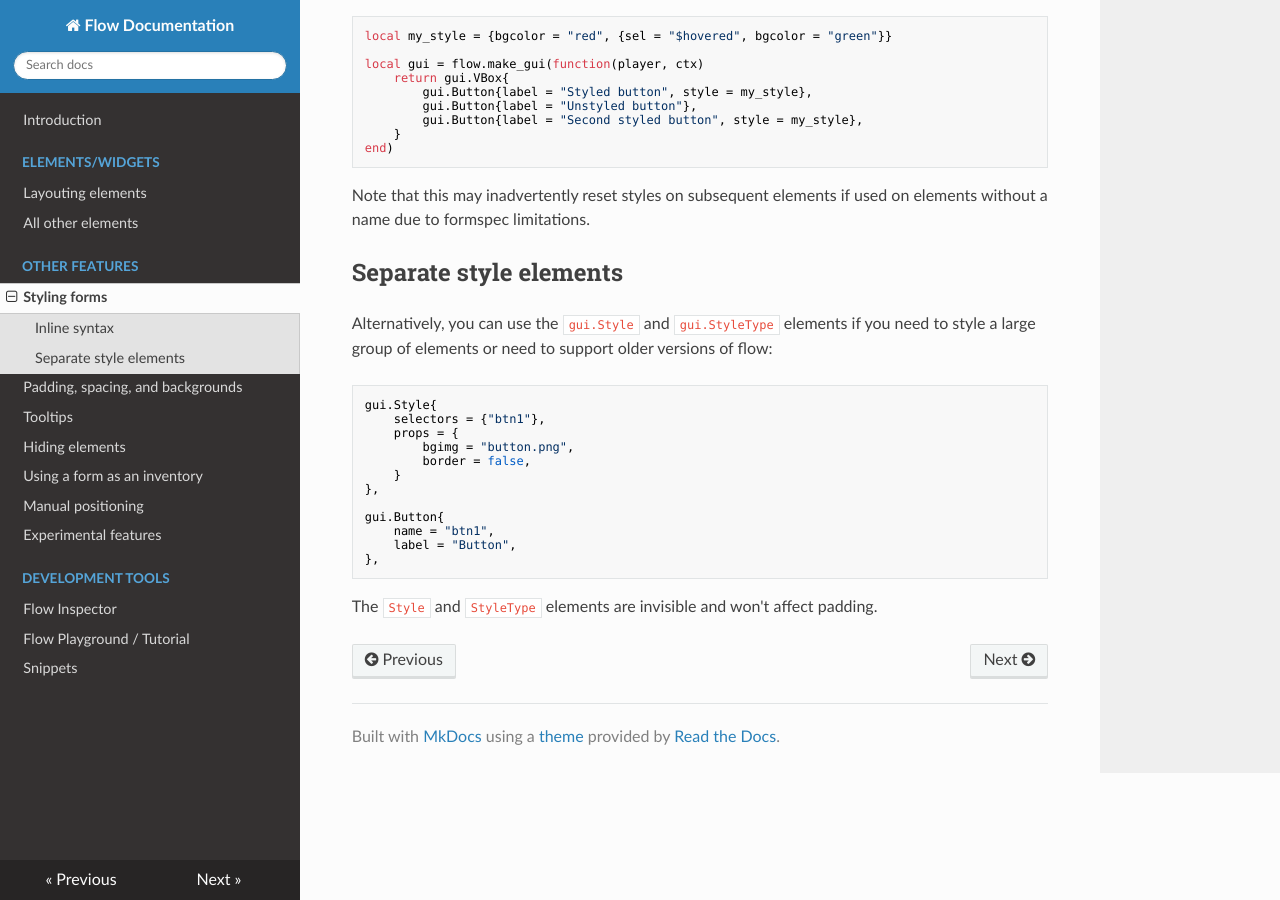
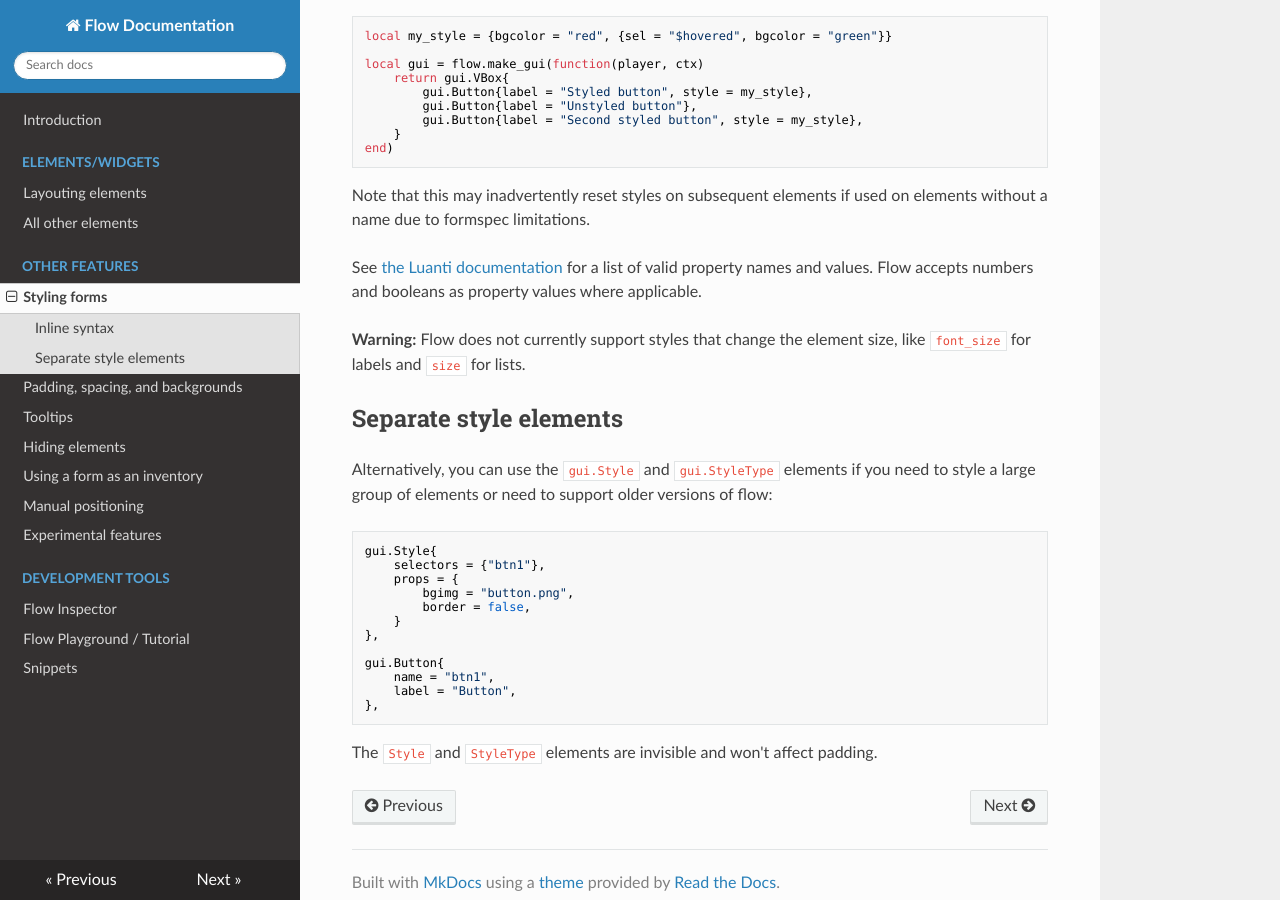
Before and after one commit to luk3yx/minetest-flow, an MkDocs documentation site: the page built from doc/styling.md, in a window 1280 px wide and 900 px high, scrolled down 618 px. Built offline with MkDocs 1.6.1, drawn with Linux system fonts in a browser that asks for light colours; nearby versions of some CDN libraries.

Commit message:
Update styling.md

```diff
--- a/doc/styling.md
+++ b/doc/styling.md
@@ -41,6 +41,13 @@ end)
 Note that this may inadvertently reset styles on subsequent elements if used on
 elements without a name due to formspec limitations.
 
+See [the Luanti documentation](https://api.luanti.org/formspec/#styling-formspecs)
+for a list of valid property names and values. Flow accepts numbers and
+booleans as property values where applicable.
+
+**Warning:** Flow does not currently support styles that change the element
+size, like `font_size` for labels and `size` for lists.
+
 ## Separate style elements
 
 Alternatively, you can use the `gui.Style` and `gui.StyleType` elements if you
```
